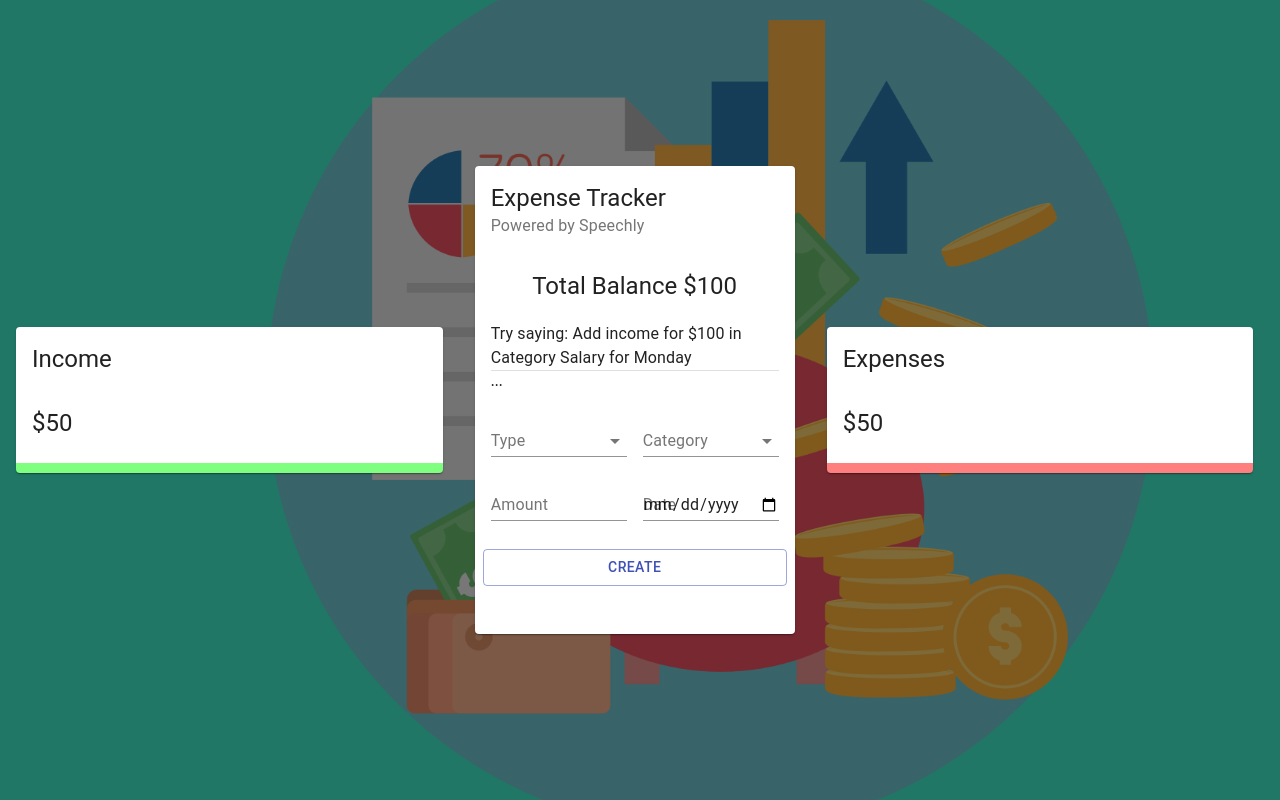
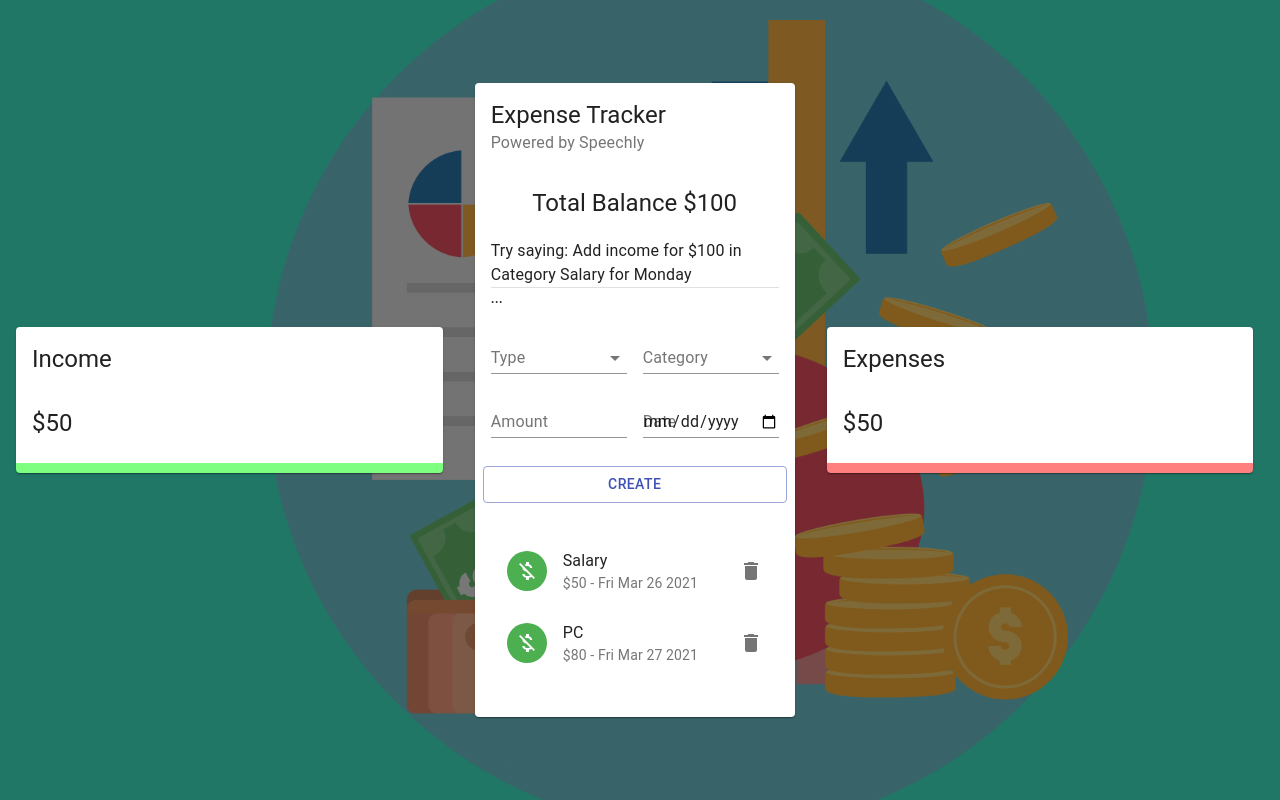
Before and after one commit to HristijanGjorgjioski/expense-tracker, a React (Create React App) app: page / in a window 1280 px wide. Built offline with nearby package versions, Linux system fonts and the light colour scheme.

Commit message:
The most of the UI is done, now is time to work on logic and functinality!

```diff
--- /dev/null
+++ b/src/components/Main/List/List.js
@@ -0,0 +1,39 @@
+import React from 'react'
+import { List as MUIList, ListItem, ListItemAvatar, ListItemText, Avatar, ListItemSecondaryAction, IconButton, Slide } from '@material-ui/core';
+import { Delete, MoneyOff } from '@material-ui/icons';
+
+import useStyles from './styles';
+
+const List = () => {
+    const classes = useStyles();
+
+    const transactions = [
+        { id: 1, type: "Income", category: "Salary", amount: 50, date: "Fri Mar 26 2021" },
+        { id: 1, type: "Income", category: "PC", amount: 80, date: "Fri Mar 27 2021" },
+        { id: 1, type: "Expense", category: "Pets", amount: 120, date: "Fri Mar 28 2021" }
+    ];
+
+    return (
+        <MUIList dense={false} className={classes.list}>
+            {transactions.map((transaction) => (
+                <Slide direction="down" in mountOnEnter unmountOnExit key={transaction.id}>
+                    <ListItem>
+                        <ListItemAvatar>
+                            <Avatar className={transaction.type === 'Income' ? classes.avatarIncome : classes.avatarExpense}>
+                                <MoneyOff />
+                            </Avatar>
+                        </ListItemAvatar>
+                        <ListItemText primary={transaction.category} secondary={`$${transaction.amount} - ${transaction.date}`} />
+                        <ListItemSecondaryAction>
+                            <IconButton edge="end" aria-label="delete" onClick="">
+                                <Delete />
+                            </IconButton>
+                        </ListItemSecondaryAction>
+                    </ListItem>
+                </Slide>
+            ))}
+        </MUIList>
+    )
+}
+
+export default List
--- /dev/null
+++ b/src/components/Main/List/styles.js
@@ -0,0 +1,17 @@
+import { makeStyles } from '@material-ui/core/styles';
+import { red, green } from '@material-ui/core/colors';
+
+export default makeStyles((theme) => ({
+  avatarIncome: {
+    color: '#fff',
+    backgroundColor: green[500],
+  },
+  avatarExpense: {
+    color: theme.palette.getContrastText(red[500]),
+    backgroundColor: red[500],
+  },
+  list: {
+    maxHeight: '150px',
+    overflow: 'auto',
+  },
+}));
--- a/src/components/Main/Main.js
+++ b/src/components/Main/Main.js
@@ -3,6 +3,7 @@
 
 import useStyles from './styles';
 import Form from './Form/Form';
+import List from './List/List';
 
 function Main() {
     const classes = useStyles();
@@ -20,7 +21,7 @@
             <CardContent className={classes.CardContent}>
                 <Grid container spacing={2}>
                     <Grid item xs={12}>
-
+                        <List />
                     </Grid>
                 </Grid>
             </CardContent>
```
